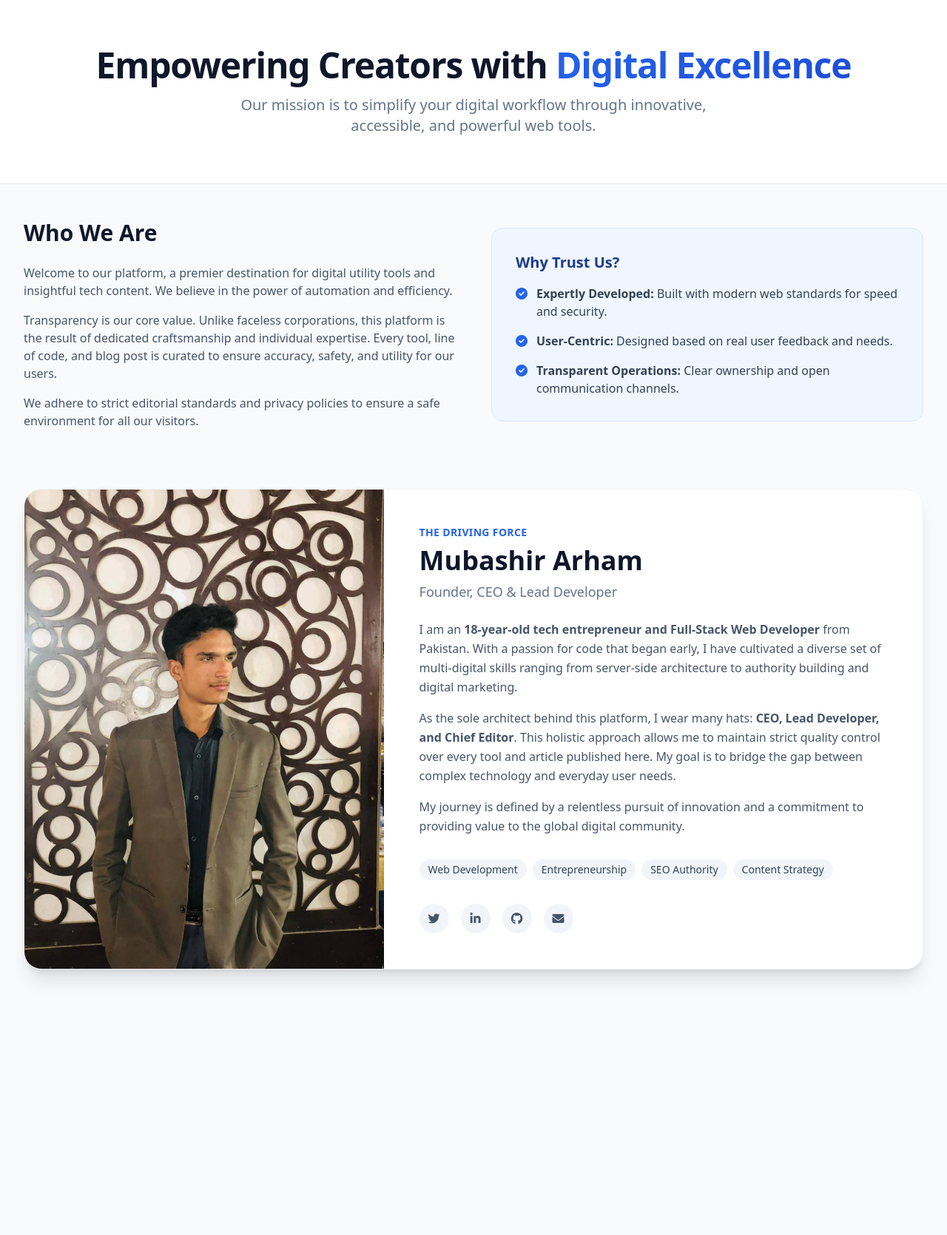
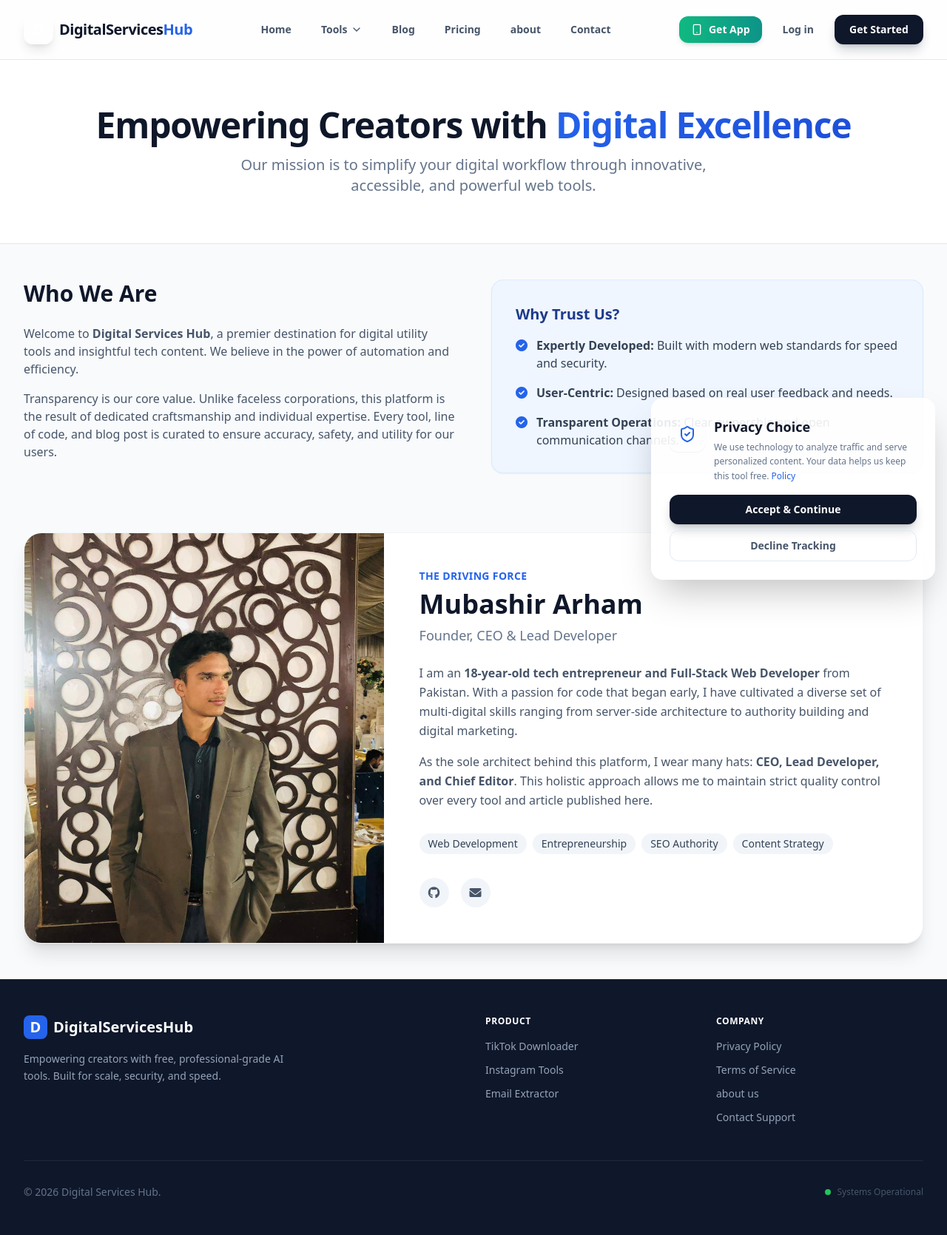
Before and after one commit to Xdghyvji/tools, a website: page about.html in a window 1280 px wide. Shown: the whole page at 74% size. Before the commit the page ends 1359 px from the top, so only its background shows below. Drawn offline with nearby package versions, Linux system fonts and the light colour scheme; no server answers.

Commit message:
Update about.html

```diff
--- a/about.html
+++ b/about.html
@@ -6,6 +6,8 @@
     <title>About Us - Meet the Founder</title>
     <script src="https://cdn.tailwindcss.com"></script>
     <link rel="stylesheet" href="https://cdnjs.cloudflare.com/ajax/libs/font-awesome/6.0.0/css/all.min.css">
+    <!-- Lucide Icons for shared navigation -->
+    <script src="https://unpkg.com/lucide@latest"></script>
     <style>
         .glass-effect {
             background: rgba(255, 255, 255, 0.95);
@@ -16,17 +18,19 @@
             -webkit-background-clip: text;
             -webkit-text-fill-color: transparent;
         }
+        /* Match Brand Colors from shared.js */
+        .text-brand-600 { color: #2563eb; }
+        .bg-brand-50 { background-color: #f0f9ff; }
+        .bg-brand-600 { background-color: #2563eb; }
     </style>
-    <!-- Use defer to ensure the script executes after the HTML is parsed -->
-    <script src="assets/js/shared.js" defer></script>
 </head>
 <body class="bg-slate-50 text-slate-800 font-sans antialiased selection:bg-blue-100 selection:text-blue-700">
 
-    <!-- Shared Header Container -->
-    <div id="header-container"></div>
+    <!-- Containers matching shared.js IDs -->
+    <header id="main-header" class="sticky top-0 z-50 bg-white/80 backdrop-blur-md border-b border-slate-200"></header>
 
     <!-- Hero Section -->
-    <header class="bg-white border-b border-slate-200">
+    <div class="bg-white border-b border-slate-200">
         <div class="max-w-7xl mx-auto py-16 px-4 sm:px-6 lg:px-8 text-center">
             <h1 class="text-4xl md:text-5xl font-extrabold tracking-tight text-slate-900 mb-4">
                 Empowering Creators with <span class="gradient-text">Digital Excellence</span>
@@ -35,29 +39,26 @@
                 Our mission is to simplify your digital workflow through innovative, accessible, and powerful web tools.
             </p>
         </div>
-    </header>
+    </div>
 
     <!-- Main Content -->
     <main class="max-w-7xl mx-auto px-4 sm:px-6 lg:px-8 py-12">
 
-        <!-- Authority & Transparency Section (Crucial for AdSense) -->
+        <!-- Authority & Transparency Section -->
         <section class="mb-20">
             <div class="grid md:grid-cols-2 gap-12 items-center">
                 <div>
                     <h2 class="text-3xl font-bold text-slate-900 mb-6">Who We Are</h2>
                     <div class="prose prose-lg text-slate-600">
                         <p class="mb-4">
-                            Welcome to our platform, a premier destination for digital utility tools and insightful tech content. We believe in the power of automation and efficiency.
+                            Welcome to <strong>Digital Services Hub</strong>, a premier destination for digital utility tools and insightful tech content. We believe in the power of automation and efficiency.
                         </p>
                         <p class="mb-4">
                             Transparency is our core value. Unlike faceless corporations, this platform is the result of dedicated craftsmanship and individual expertise. Every tool, line of code, and blog post is curated to ensure accuracy, safety, and utility for our users.
                         </p>
-                        <p>
-                            We adhere to strict editorial standards and privacy policies to ensure a safe environment for all our visitors.
-                        </p>
                     </div>
                 </div>
-                <div class="bg-blue-50 rounded-2xl p-8 border border-blue-100">
+                <div class="bg-blue-50 rounded-2xl p-8 border border-blue-100 shadow-sm">
                     <h3 class="text-xl font-bold text-blue-900 mb-4">Why Trust Us?</h3>
                     <ul class="space-y-4">
                         <li class="flex items-start">
@@ -104,10 +105,7 @@
                             I am an <strong>18-year-old tech entrepreneur and Full-Stack Web Developer</strong> from Pakistan. With a passion for code that began early, I have cultivated a diverse set of multi-digital skills ranging from server-side architecture to authority building and digital marketing.
                         </p>
                         <p>
-                            As the sole architect behind this platform, I wear many hats: <strong>CEO, Lead Developer, and Chief Editor</strong>. This holistic approach allows me to maintain strict quality control over every tool and article published here. My goal is to bridge the gap between complex technology and everyday user needs.
-                        </p>
-                        <p>
-                            My journey is defined by a relentless pursuit of innovation and a commitment to providing value to the global digital community.
+                            As the sole architect behind this platform, I wear many hats: <strong>CEO, Lead Developer, and Chief Editor</strong>. This holistic approach allows me to maintain strict quality control over every tool and article published here.
                         </p>
                     </div>
 
@@ -121,12 +119,6 @@
 
                     <!-- Social Links -->
                     <div class="flex space-x-4">
-                        <a href="https://twitter.com" target="_blank" class="w-10 h-10 rounded-full bg-slate-100 flex items-center justify-center text-slate-600 hover:bg-blue-600 hover:text-white transition duration-300">
-                            <i class="fab fa-twitter"></i>
-                        </a>
-                        <a href="https://linkedin.com" target="_blank" class="w-10 h-10 rounded-full bg-slate-100 flex items-center justify-center text-slate-600 hover:bg-blue-800 hover:text-white transition duration-300">
-                            <i class="fab fa-linkedin-in"></i>
-                        </a>
                         <a href="https://github.com/Xdghyvji" target="_blank" class="w-10 h-10 rounded-full bg-slate-100 flex items-center justify-center text-slate-600 hover:bg-black hover:text-white transition duration-300">
                             <i class="fab fa-github"></i>
                         </a>
@@ -141,45 +133,21 @@
     </main>
 
     <!-- Shared Footer Container -->
-    <div id="footer-container"></div>
+    <footer id="main-footer"></footer>
 
-    <!-- Scripts for Shared Header/Footer -->
-    <script>
-        /**
-         * Robust injection script.
-         * Runs immediately to attempt initialization and sets up polling.
-         */
-        (function() {
-            function init() {
-                if (typeof initSharedComponents === 'function') {
-                    initSharedComponents();
-                    console.log("Shared components initialized successfully.");
-                    return true;
-                }
-                return false;
+    <!-- Bridge to Module-based shared.js -->
+    <script type="module">
+        import { loadHeader, loadFooter } from './assets/js/shared.js';
+
+        document.addEventListener('DOMContentLoaded', () => {
+            try {
+                // Initialize components from your production-grade shared.js
+                loadHeader('about');
+                loadFooter();
+            } catch (err) {
+                console.error("Shared components failed to load:", err);
             }
-
-            // Attempt 1: Immediate
-            if (!init()) {
-                // Attempt 2: On DOMContentLoaded
-                document.addEventListener('DOMContentLoaded', init);
-
-                // Attempt 3: On Window Load
-                window.addEventListener('load', init);
-
-                // Attempt 4: Polling (Every 100ms for 3 seconds)
-                let attempts = 0;
-                const interval = setInterval(() => {
-                    attempts++;
-                    if (init() || attempts > 30) {
-                        clearInterval(interval);
-                        if (attempts > 30) {
-                            console.error("shared.js components could not be initialized. Check file path: assets/js/shared.js");
-                        }
-                    }
-                }, 100);
-            }
-        })();
+        });
     </script>
 
 </body>
```
